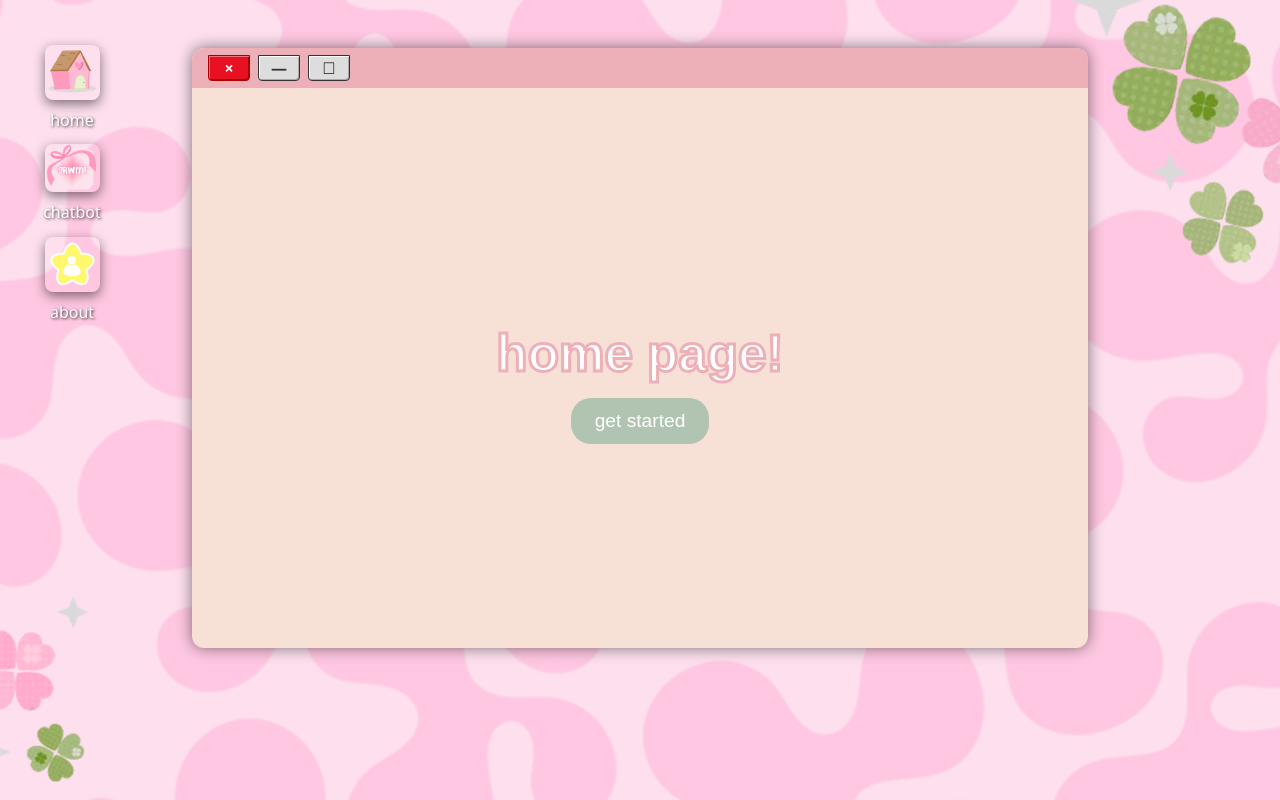
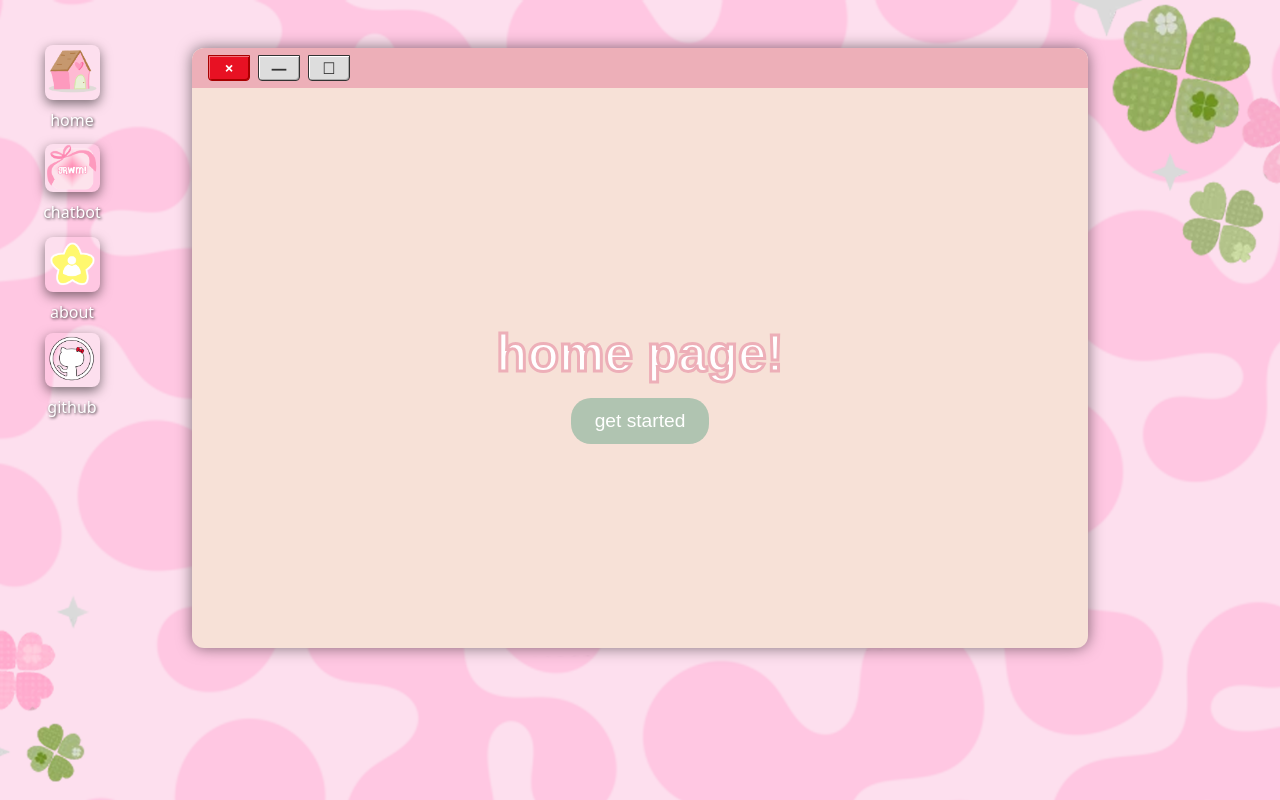
Before and after one commit to Ellievca/Girlathon, a React (Vite) app in the folder my-vite-app/: page / in a window 1280 px wide. Built offline with nearby package versions, Linux system fonts and the light colour scheme; a web font is replaced by a local one.

Commit message:
cute cursor

```diff
--- a/my-vite-app/src/App.jsx
+++ b/my-vite-app/src/App.jsx
@@ -64,6 +64,19 @@ function App() {
           />
           <div style={labelStyle}>about</div>
         </div>
+
+        <div
+          onClick={() => window.open('https://github.com/Ellievca/Girlathon', '_blank')}
+          style={iconStyle}
+        >
+          <img
+            src="/pngs/github_logo.png"    /* or “/icons/folder-icon.png” if you put it in public/icons/ */
+            alt="Home"
+            style={{ width: '55px', height: '55px', marginBottom: '4px', boxShadow: '0 4px 12px rgba(0,0,0,0.5)', borderRadius: '8px' }}
+          />
+          <div style={labelStyle}>github</div>
+        </div>
+
       </div>
 
       {/* Main Window */}
@@ -98,12 +111,12 @@ const iconStyle = {
   flexDirection: 'column',
   alignItems: 'center',
   justifyContent: 'center',
-  cursor: 'pointer',
   textAlign: 'center',
 };
 
 const labelStyle = {
   fontSize: '1rem',
+  fontWeight: '500',
   marginTop: '0.25rem',
   textShadow: '1px 1px 3px rgba(0,0,0,0.8)',
   color: 'white',
--- a/my-vite-app/src/Home.jsx
+++ b/my-vite-app/src/Home.jsx
@@ -13,7 +13,6 @@ function RetroWindowButtons() {
     color: '#333',
     fontWeight: 'bold',
     fontFamily: 'Segoe UI, Tahoma, Geneva, Verdana, sans-serif',
-    cursor: 'pointer',
     userSelect: 'none',
     boxShadow: 'inset 1px 1px 0 #fff, inset -1px -1px 0 #aaa',
     marginRight: '8px',
@@ -93,7 +92,6 @@ function Home() {
               color: '#FFFFFF',
               border: 'none',
               borderRadius: '20px',
-              cursor: 'pointer',
               transition: 'all 0.3s ease-in-out',
             }}
           >
--- a/my-vite-app/src/index.css
+++ b/my-vite-app/src/index.css
@@ -50,7 +50,6 @@ button {
   font-weight: 500;
   font-family: inherit;
   background-color: #1a1a1a;
-  cursor: pointer;
   transition: border-color 0.25s;
 }
 button:hover {
@@ -73,3 +72,7 @@ button:focus-visible {
     background-color: #f9f9f9;
   }
 }
+
+body {
+  cursor: url('/pngs/cursor_icon.png') 0 0, auto;
+}
```
Also changed, not shown: my-vite-app/public/pngs/cursor_icon.png (added), my-vite-app/src/App.css (line endings or trailing spaces).
